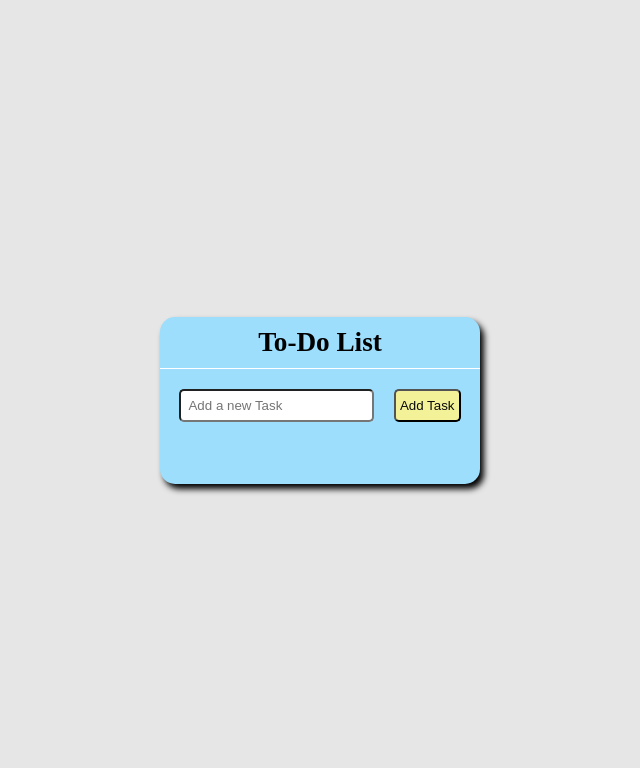
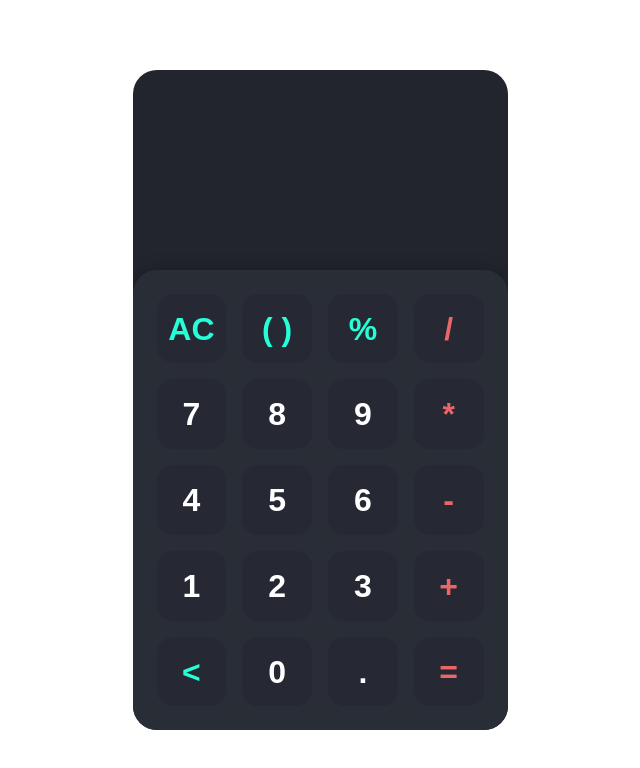
Before and after one commit to sanikajori/project, a plain HTML site: page index.html in a window 1280 px wide. Shown: the whole page, without its empty margins (320-960 px from the left). Drawn offline with Linux system fonts and the light colour scheme.

Commit message:
Add files via upload

```diff
--- a/index.html
+++ b/index.html
@@ -1,23 +1,116 @@
 <!DOCTYPE html>
-<html lang="en">
+<html LANG="en">
     <head>
         <meta charset="UTF-8">
-        <meta name="viewport" content="width=device-width, initial-scale=1.0">
-        <link rel="stylesheet" href="style.css">
-        <title>TO-DO LIST</title>
-        </head>
-        <body>
-            <div class="container">
-                <div class="header">To-Do List</div>
-                 <div class="addTask">
-                <input type+"text" placeholder="Add a new Task" id="inputTask">
-                <button onclick="addTask()">Add Task</button>
-                 </div>
-                 <ul class="task-List" id="taskList"></ul>
+        <meta http-equiv="X-UA-Compatible" content="IE=edge">
+        <meta name="viewport" content="width=device-width,
+        initial-scale=1.0">
+        <title>Calculator</title>
+        <link rel="stylesheet" href="main.css" />
+    </head>
+    <body>
 
-            </div>
+        <div class="app">
 
-            <script src="script.js"></script>
+            <div class="calculator">
 
-            </body>
-            </html>
+                  <div class="display">
+                    <div class="content">
+                       <div class="input"></div>
+                       <div class="output"></div>
+                     </div>
+
+                  </div>
+
+                  <div class="keys">
+
+                    <div data-key="clear" class="key action">
+                        <span>AC</span>
+                    </div>
+
+                    <div data-key="brackets" class="key action">
+                        <span>( )</span>
+                    </div>
+
+                    <div data-key="%" class="key action">
+                        <span>%</span>
+                    </div>
+
+
+                    <div data-key="/" class="key operator">
+                        <span>/</span>
+                    </div>
+
+                    <div data-key="7" class="key">
+                        <span>7</span>
+                    </div>
+
+                    <div data-key="8" class="key">
+                        <span>8</span>
+                    </div>
+
+                    <div data-key="9" class="key">
+                        <span>9</span>
+                    </div>
+
+                    <div data-key="*" class="key operator">
+                        <span>*</span>
+                    </div>
+
+                    <div data-key="4" class="key">
+                        <span>4</span>
+                    </div>
+
+                    <div data-key="5" class="key">
+                        <span>5</span>
+                    </div>
+
+                    <div data-key="6" class="key">
+                        <span>6</span>
+                    </div>
+
+                    <div data-key="-" class="key operator">
+                        <span>-</span>
+                    </div>
+
+                    <div data-key="1" class="key">
+                        <span>1</span>
+                    </div>
+
+                    <div data-key="2" class="key">
+                        <span>2</span>
+                    </div>
+
+                    <div data-key="3" class="key">
+                        <span>3</span>
+                    </div>
+
+                    <div data-key="+" class="key operator">
+                        <span>+</span>
+                    </div>
+
+                    <div data-key="backspace" class="key action">
+                        <span>&lt;</span>
+                    </div>
+
+                    <div data-key="0" class="key">
+                        <span>0</span>
+                    </div>
+
+                    <div data-key="." class="key">
+                        <span>.</span>
+                    </div>
+
+                    <div data-key="=" class="key operator">
+                        <span>=</span>
+                    </div>
+
+                  </div>
+
+              </div>
+        </div>
+
+      <script src="main.js"></script>
+
+
+    </html>
--- /dev/null
+++ b/main.css
@@ -0,0 +1,110 @@
+*{
+    margin: 0;
+    padding: 0;
+    box-sizing: border-box;
+    font-family: sans-serif;
+}
+
+.app{
+    display: flex;
+    justify-content: center;
+    align-items: center;
+    height: 100vh;
+
+}
+
+.calculator {
+    background-color: #22252D;
+    width: 100%;
+    max-width: 375px;
+    min-height: 640px;
+    display: flex;
+    flex-direction: column;
+    border-radius: 1.5rem;
+    overflow: hidden;
+
+}
+
+.display {
+    min-height: 200px;
+    padding: 1.5rem;
+    display: flex;
+    justify-content: flex-end;
+    align-items: flex-end;
+    color: white;
+    text-align: right;
+    flex: 1 1 0%;
+
+}
+
+.display .input {
+    font-size: 1.25rem;
+    margin-bottom: 0.5rem;
+}
+
+.display .output {
+    font-size: 3rem;
+    font-weight: 700;
+    width: 100%;
+    max-width: 100%;
+    overflow: auto;
+}
+
+.display .operator {
+    color: #eb6666;
+}
+
+
+.display .brackets,
+.display .percent {
+    color: #26fed7;
+}
+
+.keys{
+    background-color: #292D36;
+    padding: 1.5rem;
+    border-radius: 1.5rem 1.5rem 0 0;
+    display: grid;
+    grid-template-columns: repeat(4, 1fr);
+    grid-template-rows: repeat(5, 1fr);
+    grid-gap: 1rem;
+    box-shadow: 0px -2px 16px  rgba(0, 0, 0, 0.2);
+
+}
+
+.keys .key {
+    position: relative;
+    cursor: pointer;
+
+    display: block;
+    height: 0;
+    padding-top: 100%;
+    background-color: #262933;
+    border-radius: 1rem;
+    transition: 0.2s;
+    user-select: none;
+
+}
+
+.keys .key span {
+    position: absolute;
+    top: 50%;
+    left: 50%;
+    transform: translate(-50%, -50%);
+
+    font-size: 2rem;
+    font-weight: 700;
+    color: #FFF;
+}
+
+.keys .key:hover {
+    box-shadow: inset 0px 0px 8px  rgba(0, 0, 0, 0.2);
+}
+
+.keys .key.operator span {
+    color: #EB6666;
+}
+
+.keys .key.action span {
+    color: #26FED7;
+}
--- /dev/null
+++ b/main.js
@@ -0,0 +1,45 @@
+const keys = document.querySelectorAll('.key');
+const display_input = document.querySelector('.display .input');
+const display_output = document.querySelector('.display .output');
+
+let input = "";
+
+for (let key of keys) {
+    const value = key.dataset.key;
+
+    key.addEventListener('click', () => {
+        if (value == "clear") {
+            input = "";
+            display_input.innerHTML = "";
+            display_output.innerHTML = "";
+        } else if (value == "backspace") {
+            input = input.slice(0, -1);
+            display_input.innerHTML = input;
+        } else if (value == "=") {
+            let result = eval(input);
+
+            display_output.innerHTML = result;
+        } else if(value == "brackets") {
+            if (input.indexOf("(") == -1 ||
+                input.indexOf("(") != -1 &&
+                input.indexOf(")") != -1 &&
+                input.lastIndexOf("(") < input.lastIndexOf(")")
+             ) {
+                    input += "(";
+                } else if (
+                    input.indexOf("(") != -1 &&
+                    input.indexOf(")") == -1 ||
+                    input.indexOf("(") == -1 &&
+                    input.indexOf(")") == -1 &&
+                    input.lastIndexOf("(") > input.lastIndexOf(")")
+                ) {
+                    input -= ")";
+                }
+
+                display_input.innerHTML = input;
+        } else{
+            input += value;
+            display_input.innerHTML = input;
+        }
+    })
+}
```
Also changed, not shown: 1 other file.
